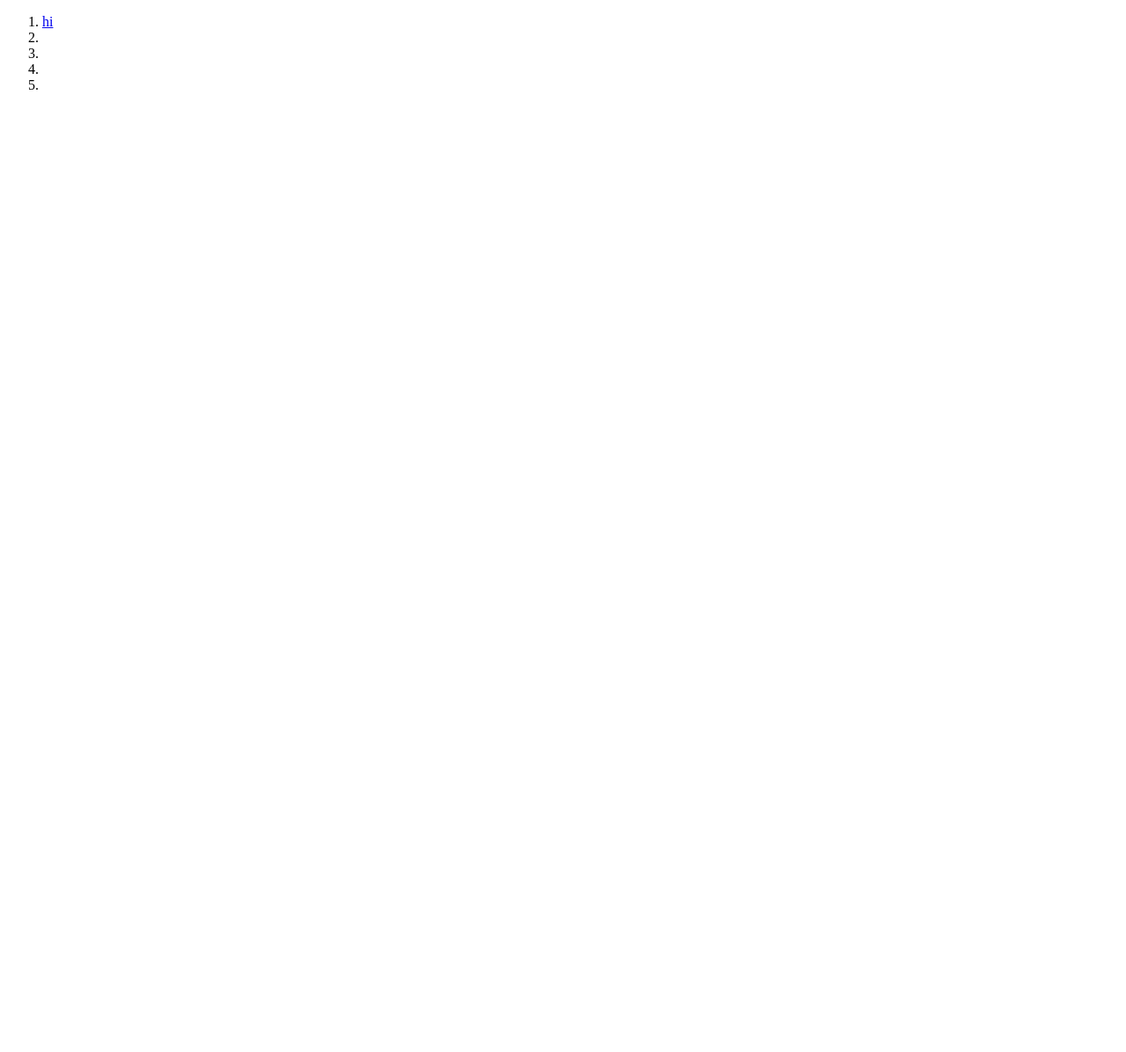
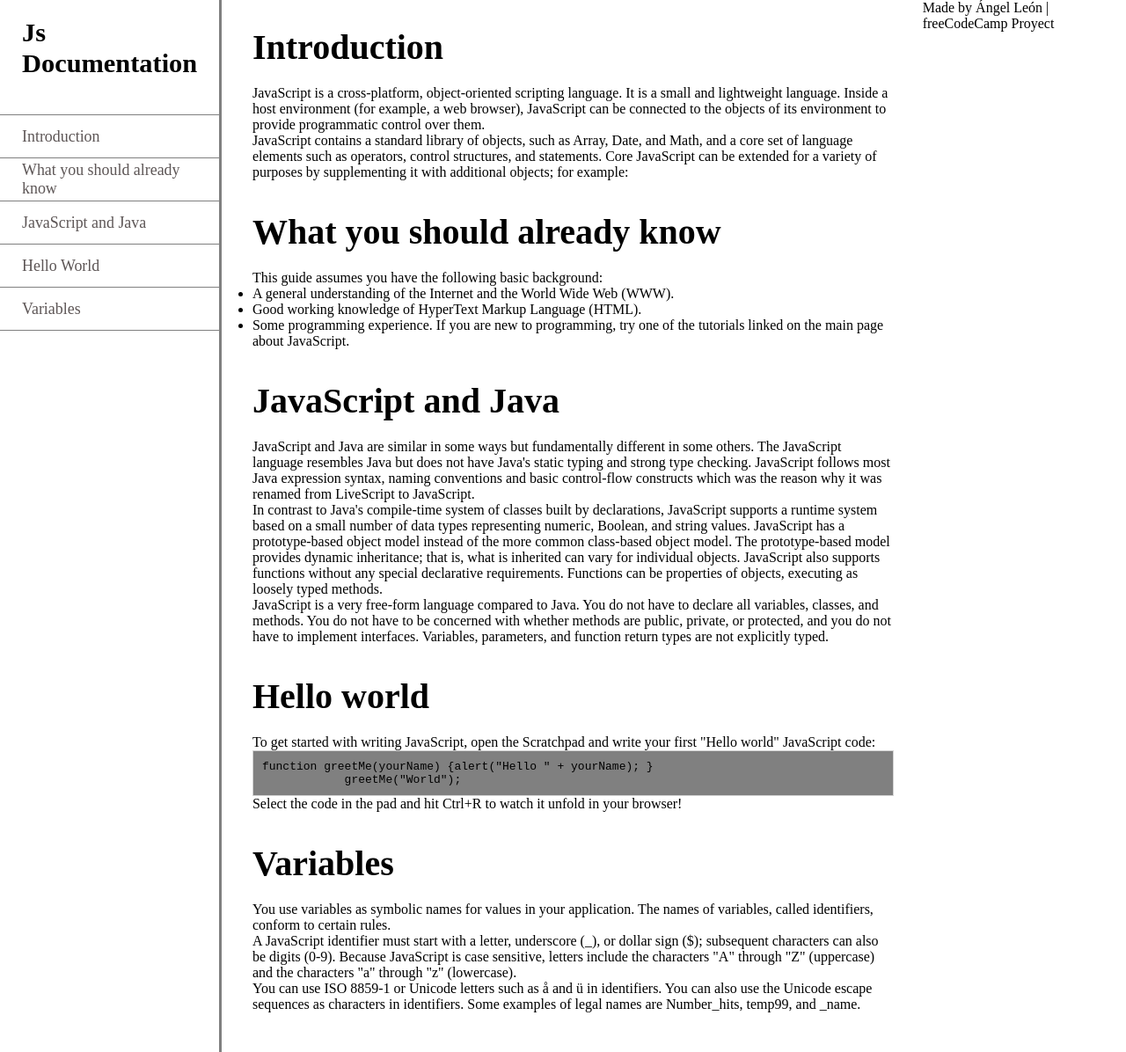
Before and after one commit to Veneburon15/tech-doc, a plain HTML site: page index.html in a window 1280 px wide. Shown: the whole page at 88% size. Before the commit the page ends 800 px from the top, so only its background shows below. Drawn offline with Linux system fonts and the light colour scheme.

Commit message:
Basic Lay out addition

```diff
--- a/index.html
+++ b/index.html
@@ -4,94 +4,56 @@
     <meta charset="UTF-8">
     <meta name="viewport" content="width=device-width, initial-scale=1.0">
     <title>Document</title>
+    <link rel="stylesheet" href="styles/styles.css">
 </head>
 <body>
     <nav id="navbar">
-        <header></header>
+        <header id="nav-header">Js Documentation</header>
         <ol>
-          <li><a class="nav-link" href="#">hi</a></li>
-          <li><a class="nav-link" href="#"></a></li>
-          <li><a class="nav-link" href="#"></a></li>
-          <li><a class="nav-link" href="#"></a></li>
-          <li><a class="nav-link" href="#"></a></li>
+          <li><a class="nav-link" href="#introduction">Introduction</a></li>
+          <li><a class="nav-link" href="#What_you_should_already_know">What you should already know</a></li>
+          <li><a class="nav-link" href="#JavaScript_and_Java">JavaScript and Java</a></li>
+          <li><a class="nav-link" href="#Hello_world">Hello World</a></li>
+          <li><a class="nav-link" href="#variables">Variables</a></li>
         </ol>
-      </nav>
-      <main id="main-doc">
-        <section class="main-section" id="">
-          <header>
-            <p></p>
-            <p></p>
-            <p></p>
-            <p></p>
-            <p></p>
-            <p></p>
-            <p></p>
-            <p></p>
-            <p></p>
-            <p></p>
-            <p></p>
-          </header>
+    </nav>
+    <main id="main-doc">
+        <section class="main-section" id="introduction">
+            <header>Introduction</header>
+            <p>JavaScript is a cross-platform, object-oriented scripting language. It is a small and lightweight language. Inside a host environment (for example, a web browser), JavaScript can be connected to the objects of its environment to provide programmatic control over them.</p>
+            <p>JavaScript contains a standard library of objects, such as Array, Date, and Math, and a core set of language elements such as operators, control structures, and statements. Core JavaScript can be extended for a variety of purposes by supplementing it with additional objects; for example:</p>
         </section>
-        <section class="main-section" id="">
-          <header>
-            <p></p>
-            <p></p>
-            <p></p>
-            <p></p>
-            <p></p>
-            <p></p>
-            <p></p>
-            <p></p>
-            <p></p>
-            <p></p>
-            <p></p>
-          </header>
+        <section class="main-section" id="What_you_should_already_know">
+            <header>What you should already know</header>
+            <p>This guide assumes you have the following basic background:</p>
+            <ul>
+                <li>A general understanding of the Internet and the World Wide Web (WWW).</li>
+                <li>Good working knowledge of HyperText Markup Language (HTML).</li>
+                <li>Some programming experience. If you are new to programming, try one of the tutorials linked on the main page about JavaScript.</li>
+            </ul>
         </section>
-        <section class="main-section" id="">
-          <header>
-            <p></p>
-            <p></p>
-            <p></p>
-            <p></p>
-            <p></p>
-            <p></p>
-            <p></p>
-            <p></p>
-            <p></p>
-            <p></p>
-            <p></p>
-          </header>
+        <section class="main-section" id="JavaScript_and_Java">
+            <header>JavaScript and Java</header>
+            <p>JavaScript and Java are similar in some ways but fundamentally different in some others. The JavaScript language resembles Java but does not have Java's static typing and strong type checking. JavaScript follows most Java expression syntax, naming conventions and basic control-flow constructs which was the reason why it was renamed from LiveScript to JavaScript.</p>
+            <p>In contrast to Java's compile-time system of classes built by declarations, JavaScript supports a runtime system based on a small number of data types representing numeric, Boolean, and string values. JavaScript has a prototype-based object model instead of the more common class-based object model. The prototype-based model provides dynamic inheritance; that is, what is inherited can vary for individual objects. JavaScript also supports functions without any special declarative requirements. Functions can be properties of objects, executing as loosely typed methods.</p>
+            <p>JavaScript is a very free-form language compared to Java. You do not have to declare all variables, classes, and methods. You do not have to be concerned with whether methods are public, private, or protected, and you do not have to implement interfaces. Variables, parameters, and function return types are not explicitly typed.</p>
         </section>
-        <section class="main-section" id="">
-          <header>
-            <p></p>
-            <p></p>
-            <p></p>
-            <p></p>
-            <p></p>
-            <p></p>
-            <p></p>
-            <p></p>
-            <p></p>
-            <p></p>
-            <p></p>
-          </header>
+        <section class="main-section" id="Hello_world">
+            <header>Hello world</header>
+            <p>To get started with writing JavaScript, open the Scratchpad and write your first "Hello world" JavaScript code:</p>
+            <pre><code class="language-js">function greetMe(yourName) {alert("Hello " + yourName); }
+            greetMe("World");</code></pre>
+            <p>Select the code in the pad and hit Ctrl+R to watch it unfold in your browser!</p>
         </section>
-        <section class="main-section" id="">
-          <header>
-            <p></p>
-            <p></p>
-            <p></p>
-            <p></p>
-            <p></p>
-            <p></p>
-            <p></p>
-            <p></p>
-            <p></p>
-            <p></p>
-            <p></p>
-          </header>
+        <section class="main-section" id="variables">
+            <header>Variables</header>
+            <p>You use variables as symbolic names for values in your application. The names of variables, called identifiers, conform to certain rules.</p>
+            <p>A JavaScript identifier must start with a letter, underscore (_), or dollar sign ($); subsequent characters can also be digits (0-9). Because JavaScript is case sensitive, letters include the characters "A" through "Z" (uppercase) and the characters "a" through "z" (lowercase).</p>
+            <p>You can use ISO 8859-1 or Unicode letters such as å and ü in identifiers. You can also use the Unicode escape sequences as characters in identifiers. Some examples of legal names are Number_hits, temp99, and _name.</p>
         </section>
-      </main>
+    </main>
+    <footer>
+        <p>Made by Ángel León | freeCodeCamp Proyect</p>
+    </footer>
 </body>
 </html>
--- a/styles/styles.css
+++ b/styles/styles.css
@@ -1,14 +1,91 @@
+/* Estilos generales */
 *{
     box-sizing: box-model;
+    margin: 0;
+    padding: 0;
+    /* border: solid 1px purple; */
 }
 
 body{
     display: flex;
 }
-    #navbar {
-      justify-self: right;
+
+main{
+    width: 80vw;
+    display: flex;
+    flex-direction: column;
+    gap: 35px;
+}
+
+header{
+    font-size: 2.5rem;
+    font-weight: bold;
+    margin: 0 0 20px 0;
+}
+
+
+
+pre{
+    display: inline-block;
+    background-color: grey;
+    border: lightgray 1px solid;
+    width: 100%;
+}
+
+code{
+    padding: 10px;
+    display: block;
 }
 
 @media (min-width: 650px) and (max-width: 1200px){
 
 }
+
+
+/* Estilos del NavBar */
+nav{
+    width: 25vw;
+    border-right: solid gray 3px;
+}
+#nav-header{
+    font-size: 1.9rem;
+    padding: 20px 0 20px 25px;
+}
+
+nav ol{
+    display: flex;
+    flex-direction: column;
+    text-align: left;
+}
+
+nav li{
+    font-size: 1.12rem;
+    list-style: none;
+    height: 3rem;
+    border-bottom: solid 1px grey;
+    padding: 0 25px;
+    display: flex;
+    align-items: center;
+}
+
+nav li:nth-child(1){
+    border-top: solid 1px grey;
+    border-bottom: solid 1px grey;
+}
+
+.nav-link{
+    text-decoration: none;
+    color: rgb(93, 86, 86);
+
+}
+
+/* Estilos generales de las secciones */
+section:nth-child(1){
+    padding: 30px 35px 0 35px ;
+}
+section{
+    padding: 0px 35px;
+}
+section:nth-child(5){
+    padding: 0 35px 45px 35px ;
+}
```
Lines whose indentation alone changed are shown as unchanged.
